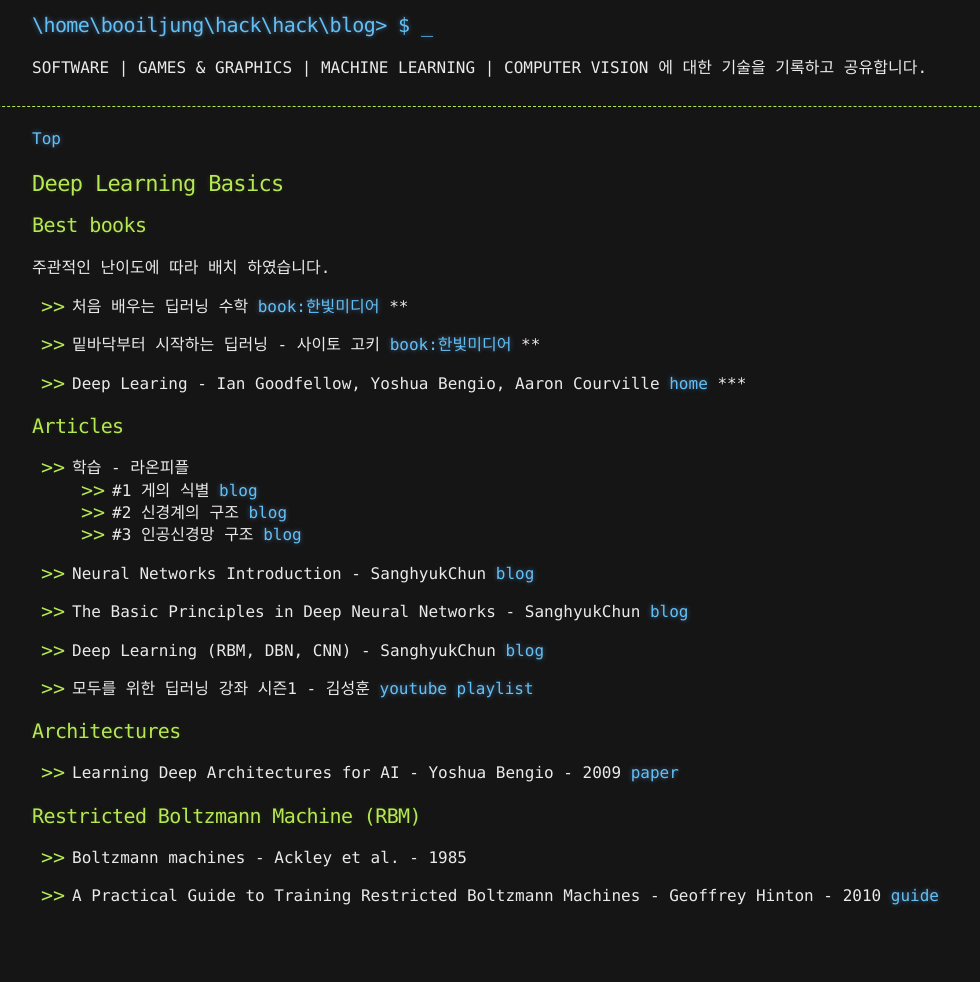
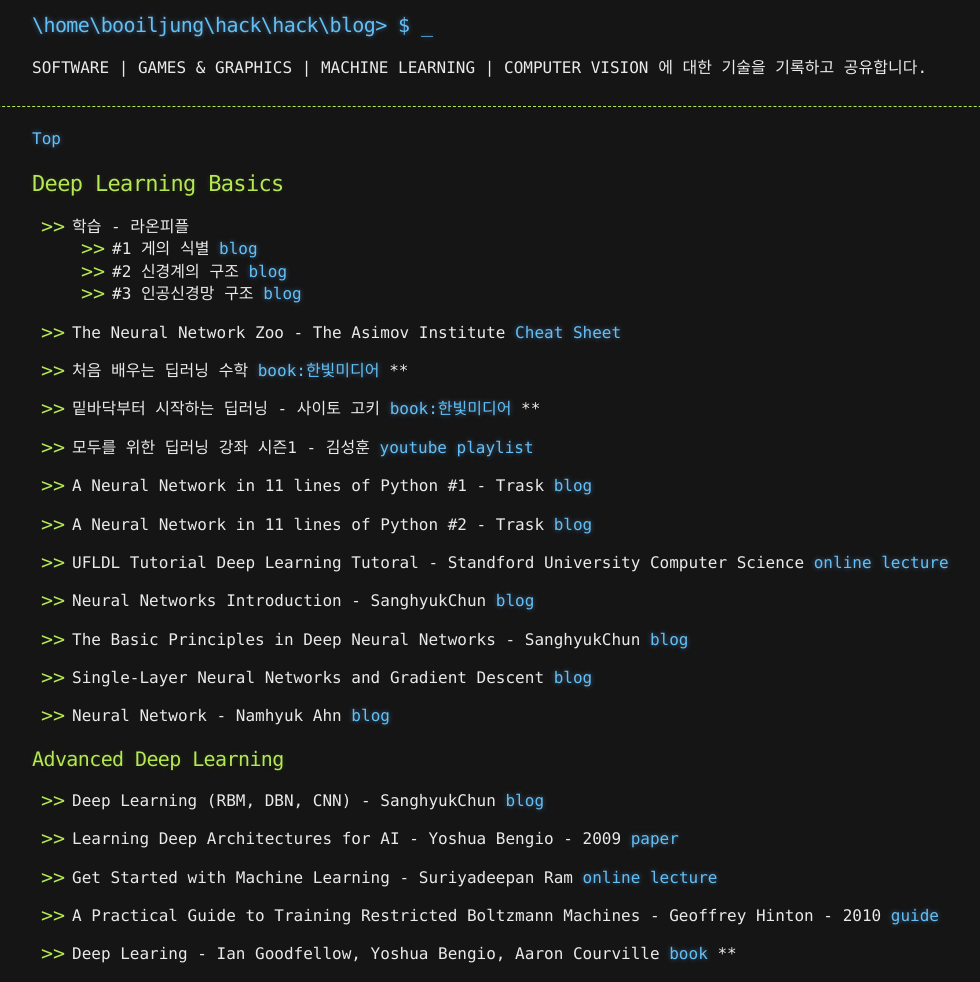
Before and after one commit to booiljung/xxxxx, a Jekyll site: the page built from machine_learning_notes/deep_learning_basics.md, in a window 1280 px wide. Shown: the whole page, without its empty margins (108-1088 px from the left). Built offline with Jekyll 4.4.1, drawn with Linux system fonts in a browser that asks for light colours; our own code applies the rules of GitHub Pages for plain Markdown files; before the commit the page ends 923 px from its top, so only the background shows below that.

```diff
--- a/machine_learning_notes/deep_learning_basics.md
+++ b/machine_learning_notes/deep_learning_basics.md
@@ -2,42 +2,41 @@
 
 
 # Deep Learning Basics
-
-## Best books
-
-주관적인 난이도에 따라 배치 하였습니다.
-
-* 처음 배우는 딥러닝 수학 [book:한빛미디어](http://www.hanbit.co.kr/store/books/look.php?p_code=B6703128448) ****
-
-* 밑바닥부터 시작하는 딥러닝 - 사이토 고키 [book:한빛미디어](http://www.hanbit.co.kr/store/books/look.php?p_code=B8475831198) ****
-
-* Deep Learing - Ian Goodfellow, Yoshua Bengio, Aaron Courville [home](http://www.deeplearningbook.org/) ***
-
-
-## Articles
 
 * 학습 - 라온피플
   * #1 게의 식별 [blog](https://laonple.blog.me/220802224442)
   * #2 신경계의 구조 [blog](https://laonple.blog.me/220808107954)
   * #3 인공신경망 구조 [blog](https://laonple.blog.me/220812090501)
 
+* The Neural Network Zoo - The Asimov Institute [Cheat Sheet](http://www.asimovinstitute.org/neural-network-zoo/)
+
+* 처음 배우는 딥러닝 수학 [book:한빛미디어](http://www.hanbit.co.kr/store/books/look.php?p_code=B6703128448) ****
+
+* 밑바닥부터 시작하는 딥러닝 - 사이토 고키 [book:한빛미디어](http://www.hanbit.co.kr/store/books/look.php?p_code=B8475831198) ****
+
+* 모두를 위한 딥러닝 강좌 시즌1 - 김성훈 [youtube playlist](https://www.youtube.com/playlist?list=PLlMkM4tgfjnLSOjrEJN31gZATbcj_MpUm)
+
+* A Neural Network in 11 lines of Python #1 - Trask [blog](https://iamtrask.github.io/2015/07/12/basic-python-network/)
+* A Neural Network in 11 lines of Python #2 - Trask [blog](https://iamtrask.github.io/2015/07/27/python-network-part2/)
+
+* UFLDL Tutorial Deep Learning Tutoral - Standford University Computer Science [online lecture](http://deeplearning.stanford.edu/tutorial/)
+
 * Neural Networks Introduction - SanghyukChun [blog](http://sanghyukchun.github.io/74/)
 
 * The Basic Principles in Deep Neural Networks - SanghyukChun [blog](http://sanghyukchun.github.io/54/)
 
+* Single-Layer Neural Networks and Gradient Descent [blog](https://sebastianraschka.com/Articles/2015_singlelayer_neurons.html)
+
+* Neural Network - Namhyuk Ahn [blog](http://nmhkahn.github.io/NN)
+
+## Advanced Deep Learning
+
 * Deep Learning (RBM, DBN, CNN) - SanghyukChun [blog](http://sanghyukchun.github.io/75/)
-
-* 모두를 위한 딥러닝 강좌 시즌1 - 김성훈 [youtube playlist](https://www.youtube.com/playlist?list=PLlMkM4tgfjnLSOjrEJN31gZATbcj_MpUm)
-
-
-## Architectures
 
 * Learning Deep Architectures for AI - Yoshua Bengio - 2009 [paper](http://www.iro.umontreal.ca/~lisa/pointeurs/TR1312.pdf)
 
-
-
-## Restricted Boltzmann Machine (RBM)
-
-* Boltzmann machines - Ackley et al. - 1985
+* Get Started with Machine Learning - Suriyadeepan Ram [online lecture](http://suriyadeepan.github.io/2016-06-06-ml-basics-course/)
 
 * A Practical Guide to Training Restricted Boltzmann Machines - Geoffrey Hinton - 2010 [guide](https://www.cs.toronto.edu/~hinton/absps/guideTR.pdf)
+
+* Deep Learing - Ian Goodfellow, Yoshua Bengio, Aaron Courville [book](http://www.deeplearningbook.org/) ****
```
Also changed, not shown: machine_learning_notes/index.md (+1 -0 lines), machine_learning_notes/machine_learning_basics.md (+28 -30 lines), machine_learning_notes/natural_language_processing.md (+27 -0 lines), machine_learning_notes/numerical_methods.md (added, +3 -0 lines), machine_learning_notes/references.md (+1 -1 lines), machine_learning_notes/reinforcement_learning.md (+1 -0 lines), 4 other files.
